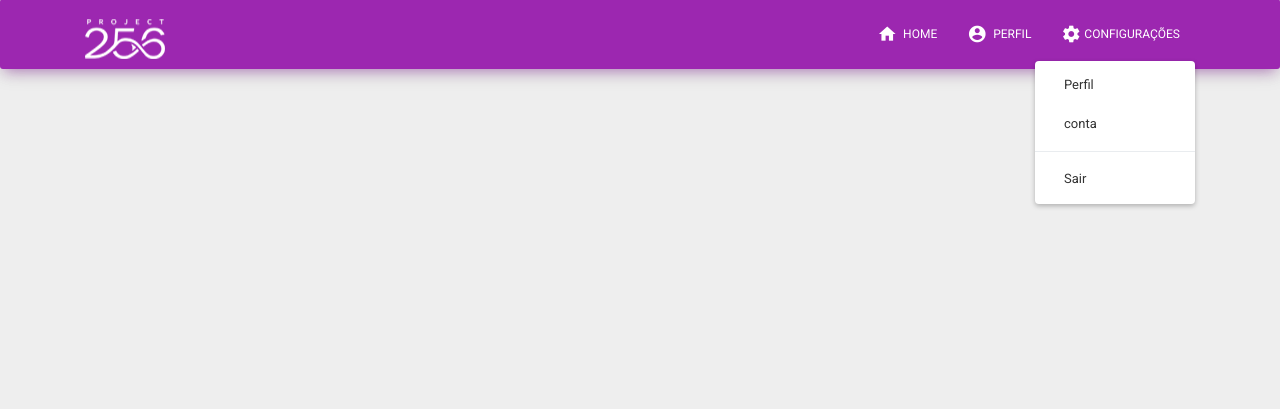
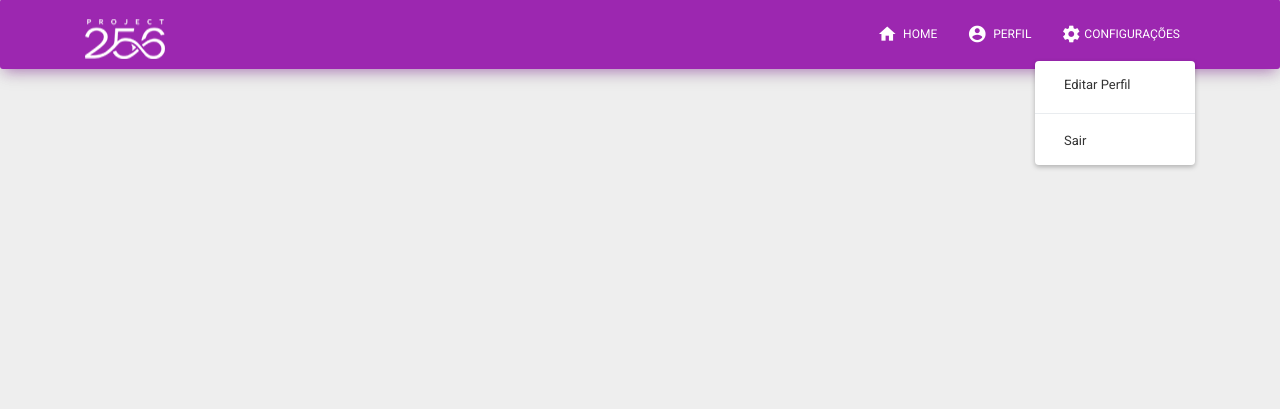
Before and after one commit to project256/sistema-cadastro-usuarios, a PHP site: page /Page.php in a window 1280 px wide, after a click that opens the changed part. Shown: the part 49-458 px from the top of the page. Run offline with PHP 8.4, Linux system fonts and the light colour scheme; some libraries are stand-ins or nearby versions.

Commit message:
adicionando página de edição de perfil

```diff
--- /dev/null
+++ b/assets/php/editarPerfil.php
@@ -0,0 +1 @@
+perfil
--- a/includes/body/header.php
+++ b/includes/body/header.php
@@ -69,8 +69,7 @@
                   <i class="material-icons">settings</i>Configurações
                 </a>
                 <div class="dropdown-menu dropdown-menu-right" aria-labelledby="navbarDropdownProfile">
-                  <a class="dropdown-item" href="#">Perfil</a>
-                  <a class="dropdown-item" href="#">conta</a>
+                  <a class="dropdown-item" href="assets/php/editarPerfil.php">Editar Perfil</a>
                   <div class="dropdown-divider"></div>
                   <a class="dropdown-item" href='assets/php/encerraSessao.php'>Sair</a></div>
           </li>
--- a/perfil.php
+++ b/perfil.php
@@ -86,8 +86,7 @@ if($idIsNotSet && $userIsNotLogged){
                   <i class="material-icons">settings</i>Configurações
                 </a>
                 <div class="dropdown-menu dropdown-menu-right" aria-labelledby="navbarDropdownProfile">
-                  <a class="dropdown-item" href="#">Perfil</a>
-                  <a class="dropdown-item" href="#">conta</a>
+                  <a class="dropdown-item" href="assets/php/editarPerfil.php">Editar Perfil</a>
                   <div class="dropdown-divider"></div>
                   <a class="dropdown-item" href='assets/php/encerraSessao.php'>Sair</a></div>
           </li>
```
